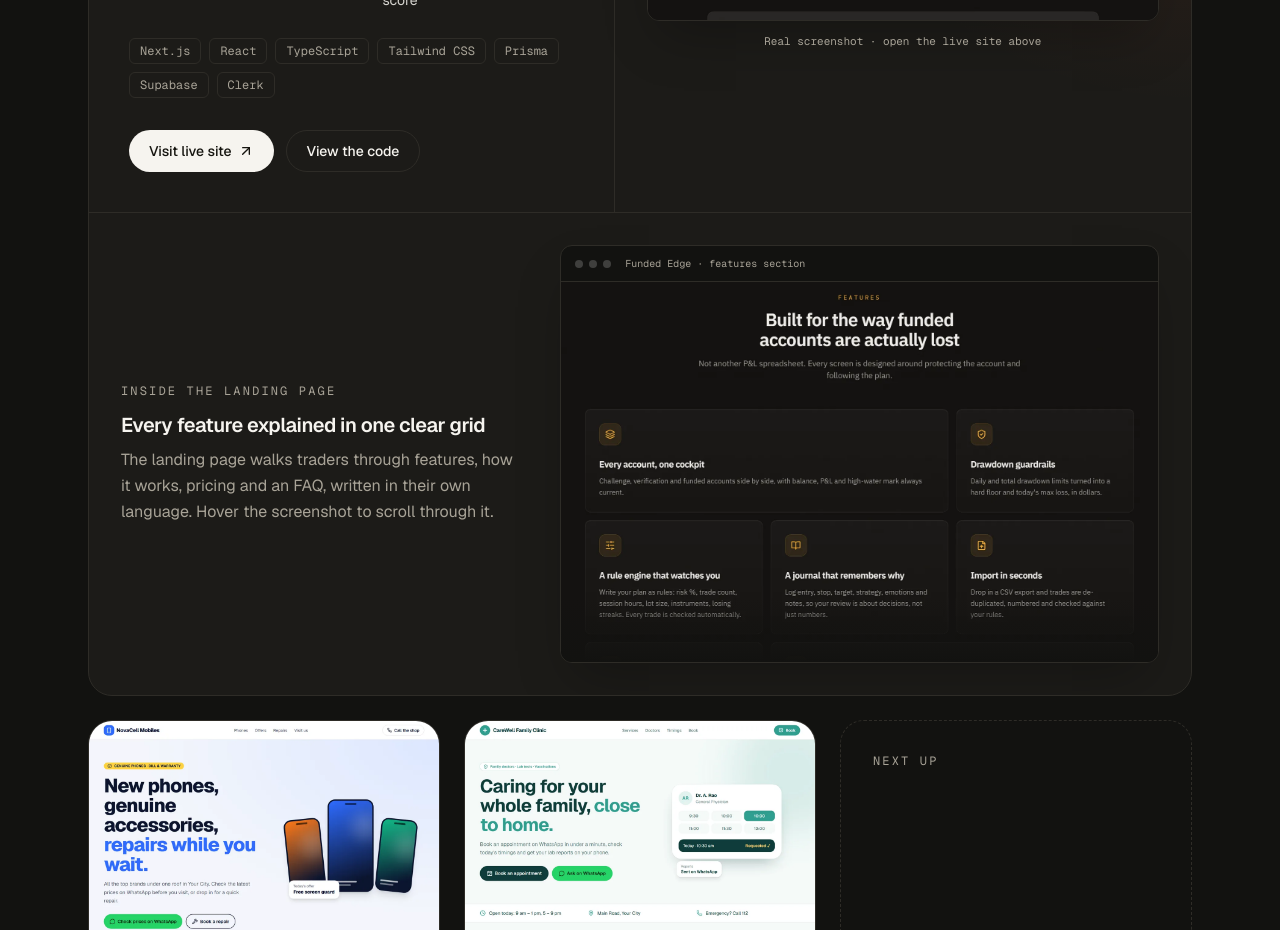
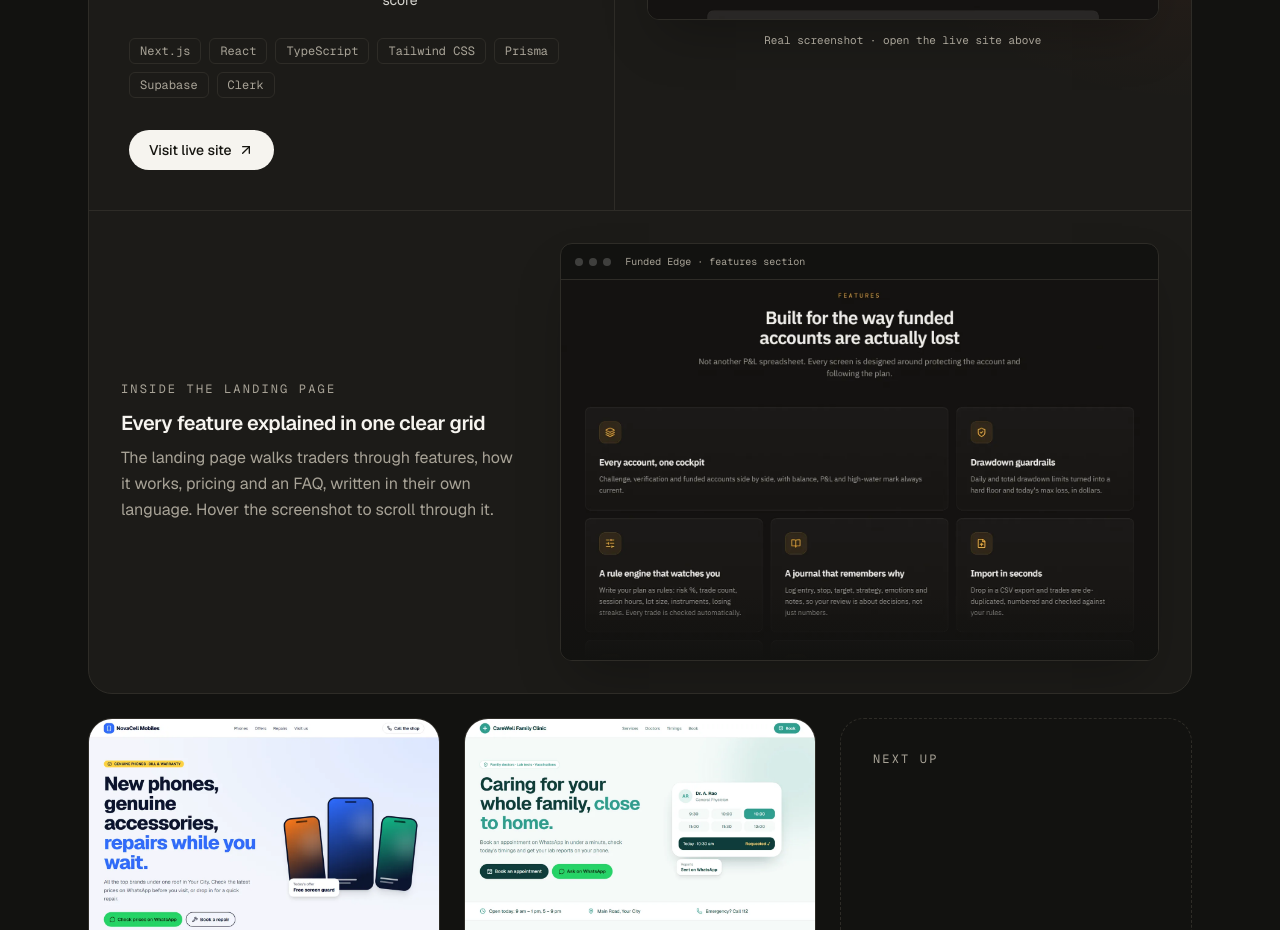
Before and after one commit to Itzharry07/harry-web-studio, a Next.js app: page / in a window 1280 px wide. Shown: the part 2900-3830 px from the top of the page. Built offline with nearby package versions, Linux system fonts and the light colour scheme; no server answers.

Commit message:
Remove the Funded Edge 'View the code' link from the portfolio

```diff
--- a/scripts/site-test.mjs
+++ b/scripts/site-test.mjs
@@ -136,6 +136,8 @@ for (const [label, viewport] of [
   check(await page.getByRole("link", { name: "Send by email instead" }).isVisible(), T("email fallback offered"));
   const fe = await page.locator('#work a[href="https://funded-edge-coral.vercel.app"]').count();
   check(fe === 1, T("Funded Edge 'Visit live site' link present"));
+  const repo = await page.locator('#work a[href*="github.com"]').count();
+  check(repo === 0, T("no 'View the code' link on the portfolio"));
   const directWa = await page.locator('#contact a[href^="https://wa.me/918105272320"]').count();
   check(directWa >= 1, T("WhatsApp contact link present"));
 
--- a/src/content/site.ts
+++ b/src/content/site.ts
@@ -43,7 +43,7 @@ export const site = {
   /** Links for the Funded Edge case study. Leave empty to hide a button. */
   fundedEdge: {
     liveUrl: "https://funded-edge-coral.vercel.app",
-    repoUrl: "https://github.com/Itzharry07/Funded-Edge",
+    repoUrl: "",
   },
 } as const;
 
```
